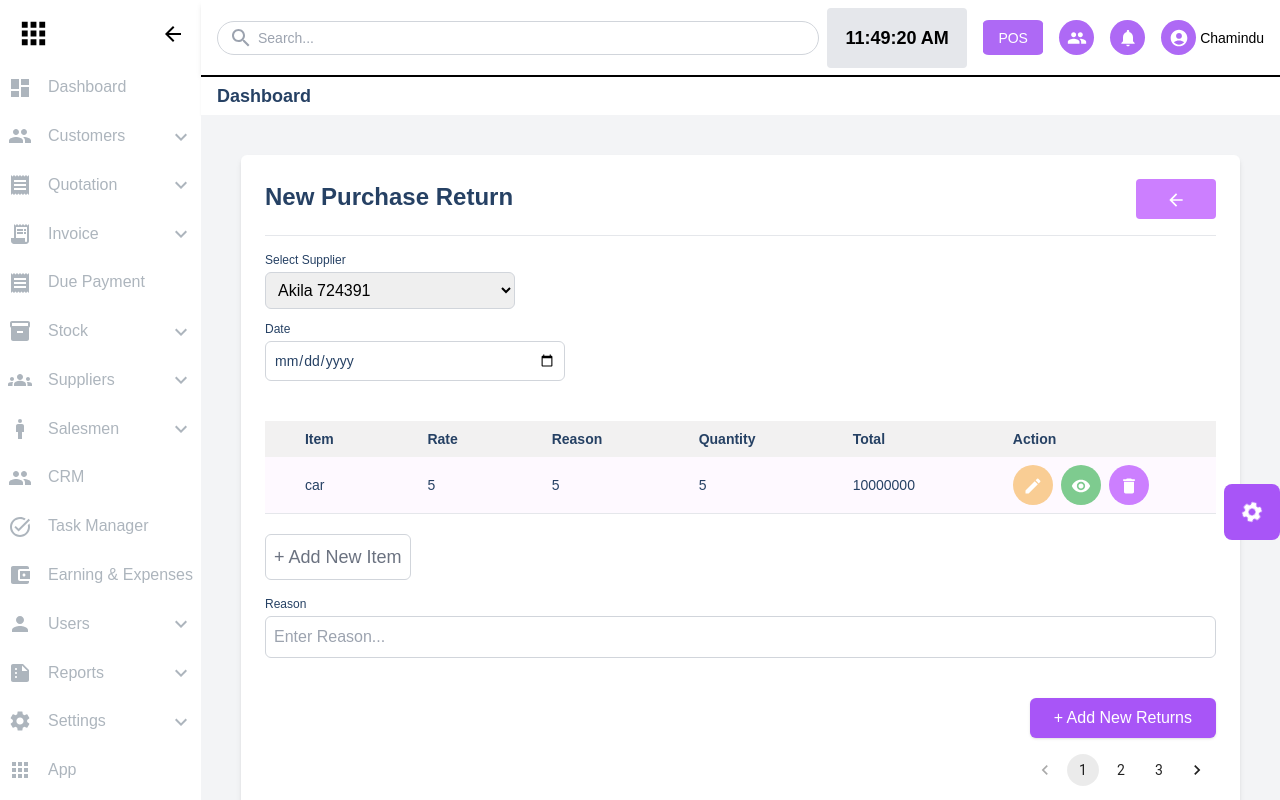
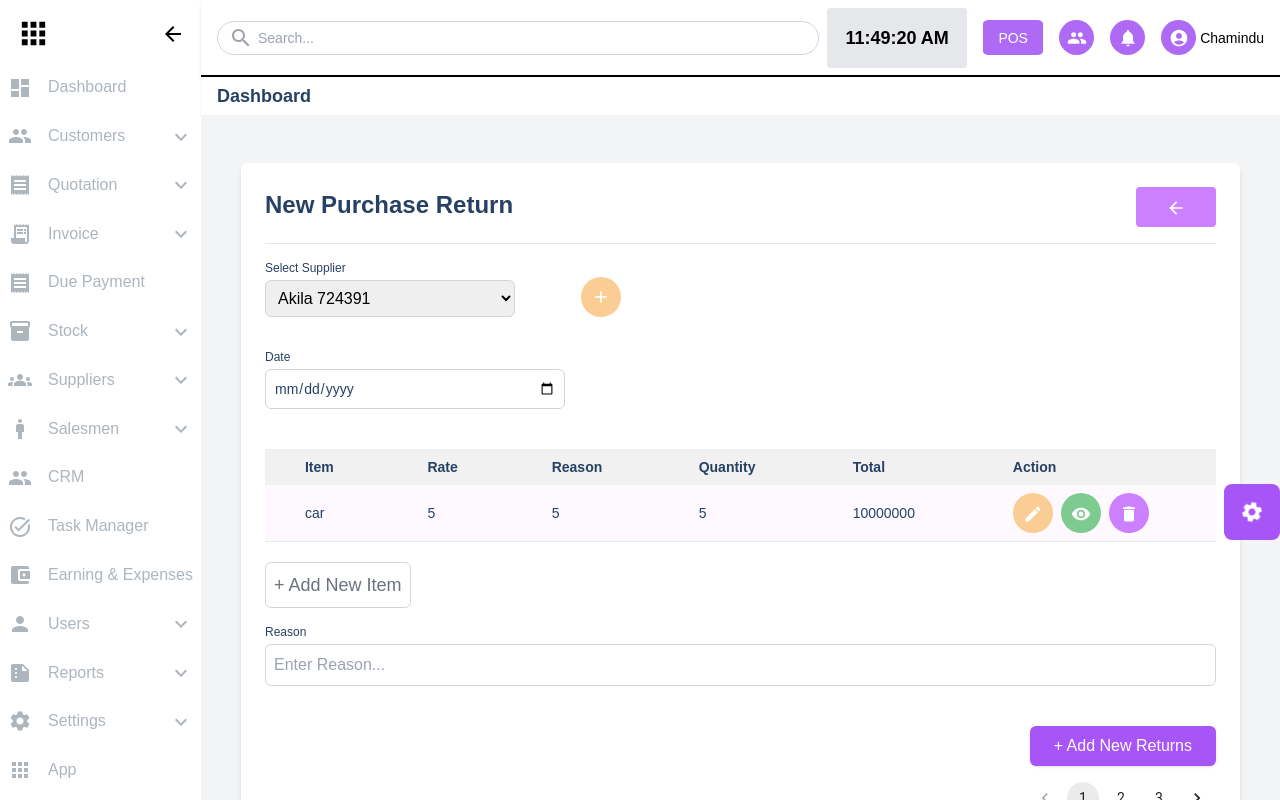
Before and after one commit to ChaminduNevandith/Invoice-System, a React (Vite) app: page /NewPurchaseReturn in a window 1280 px wide. Built offline with nearby package versions, Linux system fonts and the light colour scheme.

Commit message:
Added new purhase return page

```diff
--- a/src/Pages/Suppliers/NewPurchaseReturns/NewPurchaseReturns.jsx
+++ b/src/Pages/Suppliers/NewPurchaseReturns/NewPurchaseReturns.jsx
@@ -1,21 +1,48 @@
-import React, { useState } from 'react';
-import { Search, Edit, Check, Visibility, ArrowBack , Delete , Print} from '@mui/icons-material';
-import { Pagination, Tooltip } from '@mui/material';
-
+import React, { useState } from "react";
+import {
+  Search,
+  Edit,
+  Check,
+  Visibility,
+  ArrowBack,
+  Delete,
+  Add,
+  Close,
+} from "@mui/icons-material";
+import { Pagination, Tooltip } from "@mui/material";
+import { NavLink } from "react-router-dom";
+import AddSuppliersform from "../../../Component/AddSuppliersform/AddSuppliersform";
 
 function NewPurchaseReturns() {
   return (
-    <div className="bg-gray-100 absolute top-[115px] right-0 w-full h-full overflow-auto p-4 sm:p-6 md:p-8 lg:p-10 animate-fadeIn pb-[150px]">
+    <div className="bg-gray-100 absolute top-[115px] right-0 w-full h-full overflow-auto p-4 sm:p-6 md:p-8 lg:p-2 animate-fadeIn ">
       <ListGRN />
     </div>
   );
 }
 
 function ListGRN() {
+
+  // State to manage modal visibility
+  const [isModalOpen, setIsModalOpen] = useState(false);
+
+  const openModal = () => {
+    setIsModalOpen(true);
+  };
+
+  const closeModal = () => {
+    setIsModalOpen(false);
+  };
+
   const [customers, setCustomers] = useState([
-    { id: 1, Item: 'car', Quantity: '5', Total: '10000000', Reason: '5', Rate:'5'},
-
-
+    {
+      id: 1,
+      Item: "car",
+      Quantity: "5",
+      Total: "10000000",
+      Reason: "5",
+      Rate: "5",
+    },
   ]);
 
   const [page, setPage] = useState(1);
@@ -24,25 +51,45 @@ function ListGRN() {
     setPage(value);
   };
 
+  return (
 
-
-  return (
+    <>
+      {/* Modal background blur effect */}
+      <div
+        className={`bg-gray-100 absolute  right-0 w-full h-full overflow-auto p-4 sm:p-6 md:p-8 lg:p-10 transition-all duration-300 ${isModalOpen ? "blur-sm" : ""}`}
+      >
     <div className="bg-white p-6 rounded-md shadow-md w-full ">
       <div className="flex justify-between items-center mb-4">
-        <h1 className="text-2xl font-semibold text-[#264164] mb-1">New Purchase Return</h1>
+        <h1 className="text-2xl font-semibold text-[#264164] mb-1">
+          New Purchase Return
+        </h1>
+
+        <NavLink to="/PurchaseReturns">
           <button className="w-[48px] h-[28px] 2xl:w-[80px] 2xl:h-[40px] xl:w-[80px] xl:h-[40px] lg:w-[70px] lg:h-[30px] sm:w-[48px] sm:h-[28px] md:w-[48px] md:h-[28px] rounded-[3.9px] bg-[#CC7FFF] text-white hover:bg-[#AE69F5]">
             <ArrowBack fontSize="small" />
           </button>
+        </NavLink>
       </div>
       <hr className="bg-black mb-4 "></hr>
 
-      <div className="relative mb-4 md:mb-3 ">
-        <label className="block text-[#264164] mb-1 text-xs">Select Supplier</label>
+      <div className="flex flex-col sm:flex-row items-start sm:items-end sm:space-x-4 mb-8">
+        <div className="relative w-[250px] sm:w-[300px]">
+          <label className="block text-[#264164] mb-1 text-xs">
+            Select Supplier
+          </label>
           <select className="p-2 border rounded-md w-full md:w-[250px] border-gray-300 focus:ring-2 focus:ring-blue-500 transition-all duration-200  focus:ring-opacity-50 hover:ring-2 hover:ring-blue-300 hover:ring-opacity-50">
             <option>Akila 724391</option>
             <option>Nimal 236123</option>
             <option>Banu 2242134</option>
           </select>
+        </div>
+
+        <button
+              onClick={openModal}
+              className="w-[28px] h-[28px] 2xl:w-[40px] 2xl:h-[40px] xl:w-[40px] xl:h-[40px] lg:w-[30px] lg:h-[30px] sm:w-[28px] sm:h-[28px] md:w-[28px] md:h-[28px] mt-4 sm:mt-0 sm:ml-4 rounded-full bg-[#F9CD94] text-white hover:bg-[#FFA93A] flex items-center justify-center"
+            >
+          <Add fontSize="small" />
+        </button>
       </div>
 
       <div className="relative w-[250px] sm:w-[300px] pb-10">
@@ -54,18 +101,18 @@ function ListGRN() {
         />
       </div>
 
-
-
       {/* Table */}
       <div className="overflow-x-auto mb-5">
-        <table className="table-auto w-full border-collapse text-xs
+        <table
+          className="table-auto w-full border-collapse text-xs
               xxl:text-sm
               2xl:text-base
               xl:text-sm
               lg:text-xs
               md:text-xs
               sm:text-xs
-              xs:text-[10px]">
+              xs:text-[10px]"
+        >
           <thead>
             <tr className="text-left text-gray-700 bg-[#F2F1F1] ">
               <th className="py-2 px-10 text-[#264164]">Item</th>
@@ -74,19 +121,46 @@ function ListGRN() {
               <th className="py-2 px-10 text-[#264164]">Quantity</th>
               <th className="py-2 px-10 text-[#264164]">Total</th>
               <th className="py-2 px-10 text-[#264164]">Action</th>
-
             </tr>
           </thead>
           <tbody>
             {customers.map((customer) => (
-              <tr key={customer.id} className="table-row text-gray-700 text-left  bg-[#FEF9FF]">
-                <td className="py-2 px-10 border-b text-[#264164]" data-label="Item">{customer.Item}</td>
-                <td className="py-2 px-10 border-b text-[#264164]" data-label="Rate">{customer.Rate}</td>
-                <td className="py-2 px-10 border-b text-[#264164]" data-label="Reason">
-                  <p className="whitespace-normal break-words">{customer.Reason}</p>
+              <tr
+                key={customer.id}
+                className="table-row text-gray-700 text-left  bg-[#FEF9FF]"
+              >
+                <td
+                  className="py-2 px-10 border-b text-[#264164]"
+                  data-label="Item"
+                >
+                  {customer.Item}
                 </td>
-                <td className="py-2 px-10 border-b text-[#264164]" data-label="Quantity">{customer.Quantity}</td>
-                <td className="py-2 px-10 border-b text-[#264164]" data-label="Total">{customer.Total}</td>
+                <td
+                  className="py-2 px-10 border-b text-[#264164]"
+                  data-label="Rate"
+                >
+                  {customer.Rate}
+                </td>
+                <td
+                  className="py-2 px-10 border-b text-[#264164]"
+                  data-label="Reason"
+                >
+                  <p className="whitespace-normal break-words">
+                    {customer.Reason}
+                  </p>
+                </td>
+                <td
+                  className="py-2 px-10 border-b text-[#264164]"
+                  data-label="Quantity"
+                >
+                  {customer.Quantity}
+                </td>
+                <td
+                  className="py-2 px-10 border-b text-[#264164]"
+                  data-label="Total"
+                >
+                  {customer.Total}
+                </td>
                 <td className="py-2 px-10 border-b" data-label="Actions">
                   <div className="flex space-x-2 actions">
                     <Tooltip title="Edit Purchase Return" placement="top" arrow>
@@ -114,10 +188,10 @@ function ListGRN() {
         </table>
       </div>
 
-
-
       <div className="flex space-x-4 mt-4 mb-4">
-          <button className="border border-gray-300 text-gray-500 p-2 rounded-md hover:ring-2 hover:ring-blue-300 hover:ring-opacity-50  text-xs sm:text-xs md:text-sm lg:text-base xl:text-lg 2xl:text-sm xxl:text-sm">+ Add New Item</button>
+        <button className="border border-gray-300 text-gray-500 p-2 rounded-md hover:ring-2 hover:ring-blue-300 hover:ring-opacity-50  text-xs sm:text-xs md:text-sm lg:text-base xl:text-lg 2xl:text-sm xxl:text-sm">
+          + Add New Item
+        </button>
       </div>
 
       <div>
@@ -131,9 +205,10 @@ function ListGRN() {
 
       {/* Save Button */}
       <div className="flex justify-end mt-4 animate-slideInUp">
-          <button className="px-6 py-2 bg-purple-500 text-white rounded-md shadow hover:bg-purple-600 transition-all duration-200">+ Add New Returns</button>
+        <button className="px-6 py-2 bg-purple-500 text-white rounded-md shadow hover:bg-purple-600 transition-all duration-200">
+          + Add New Returns
+        </button>
       </div>
-
 
       {/* Pagination */}
       <div className="flex justify-end mt-4">
@@ -145,7 +220,28 @@ function ListGRN() {
         />
       </div>
     </div>
+    </div>
+  {/* Modal Section */}
+  {isModalOpen && (
+        <div className="fixed inset-0 z-50 flex items-center justify-center bg-black bg-opacity-50 backdrop-blur-sm">
+          <div className="bg-white p-6 rounded-lg shadow-lg w-[90%] md:w-[600px]">
+            <div className="flex justify-between items-center mb-4">
+              <h2 className="text-2xl font-bold ">Add New Suppliers</h2>
+
+              <button
+                onClick={closeModal}
+                className="w-[28px] h-[28px] rounded-full text-white bg-[#CC7FFF]  hover:bg-[#AE69F5] flex items-center justify-center"
+              >
+                <Close fontSize="small" />
+              </button>
+            </div>
+            <hr className="mb-4" />
+            {/* Addcustomerform Component */}
+            <AddSuppliersform />
+          </div>
+        </div>
+      )}
+    </>
   );
 }
-
 export default NewPurchaseReturns;
```
Lines whose indentation alone changed are shown as unchanged.
